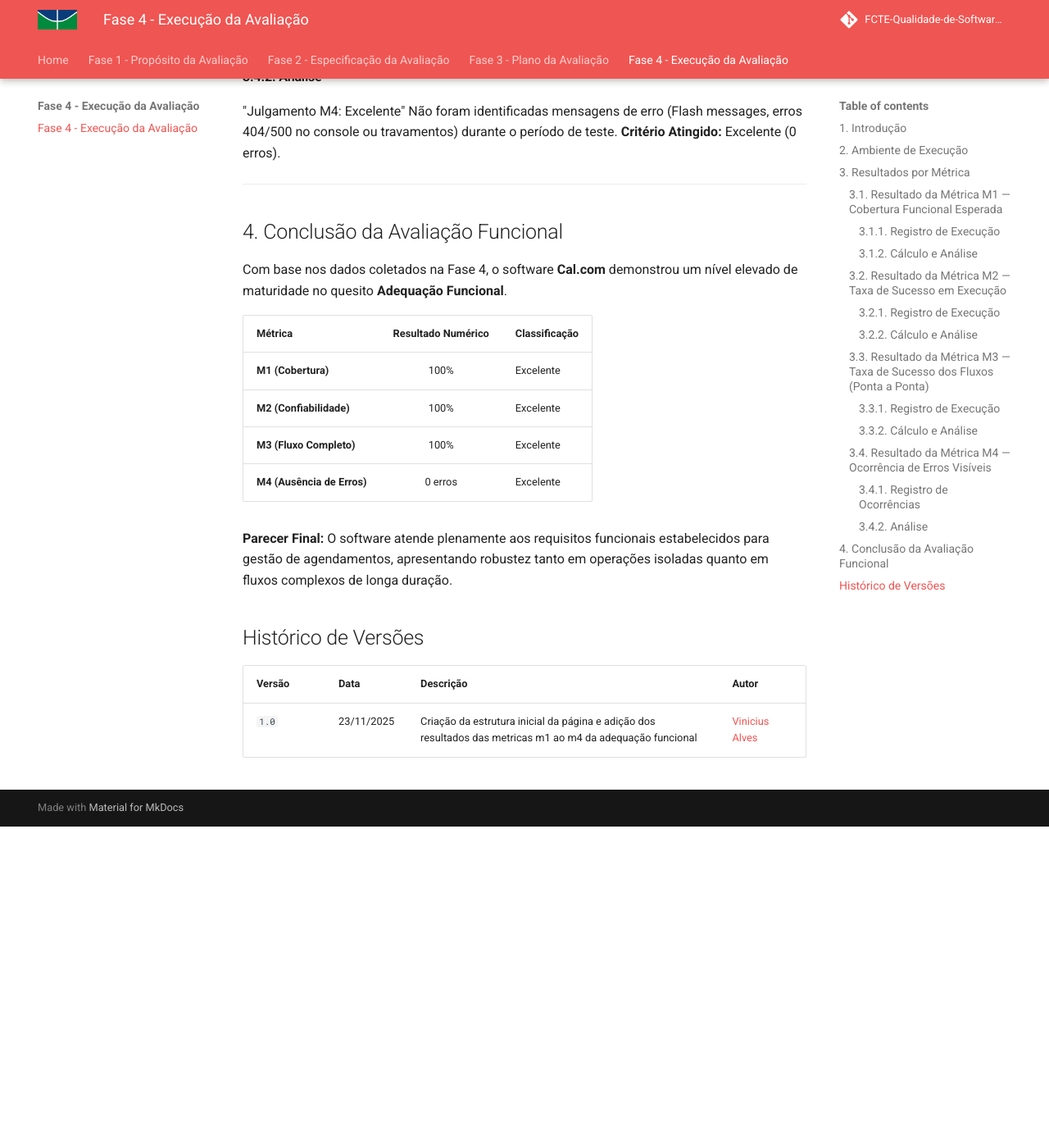
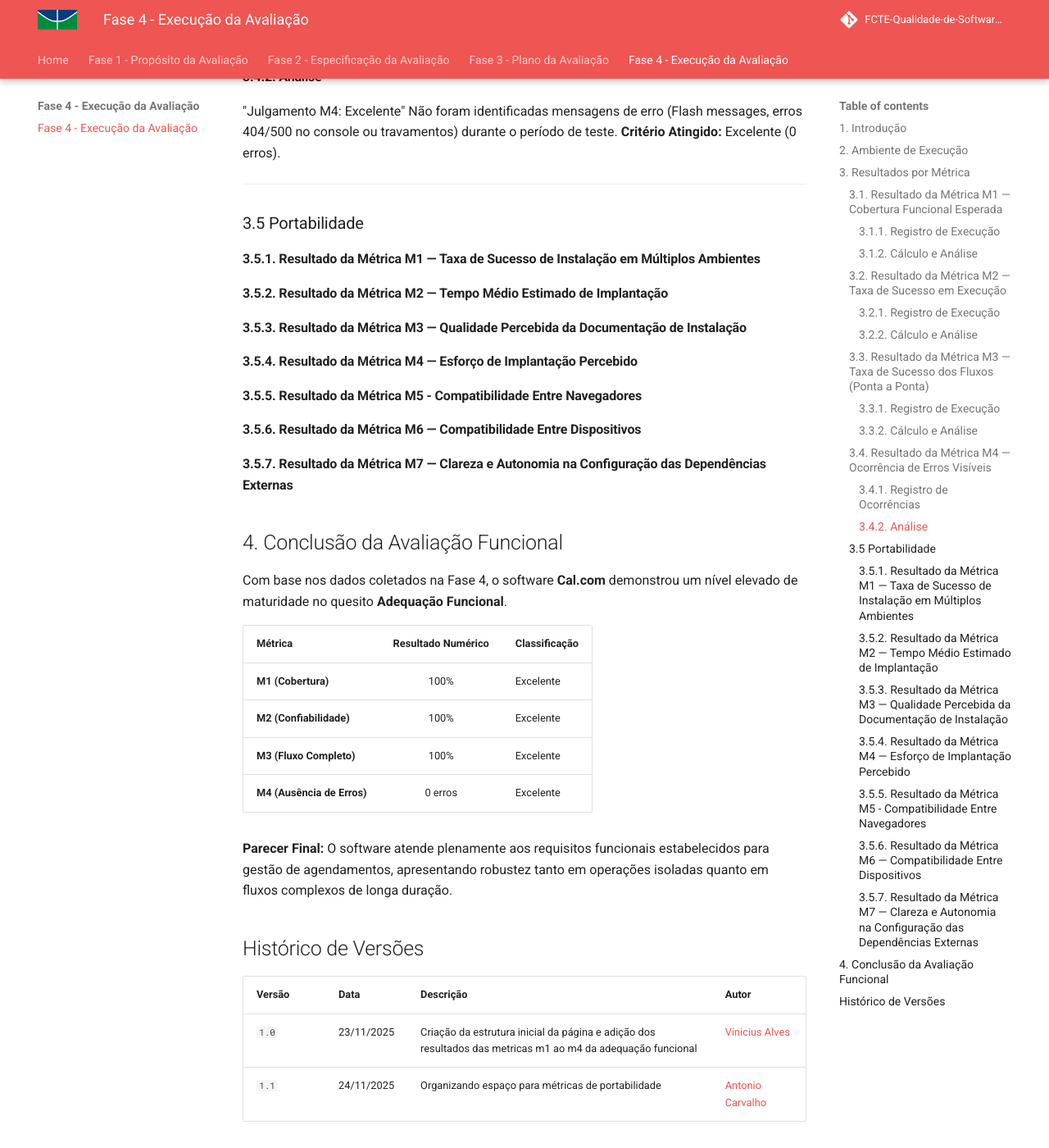
Before and after one commit to FCTE-Qualidade-de-Software-1/2025-2_T01_HEDDY-LAMAR, an MkDocs documentation site: the page built from docs/fase_4/index.md, in a window 1280 px wide and 1400 px high, scrolled down 3378 px. Shown: the whole window at 82% size. Built offline with MkDocs 1.6.1 and Material for MkDocs 9.7.7, drawn with Linux system fonts in a browser that asks for light colours; comment, search, counter and statistics services are not loaded; before the commit the page ends 4386 px from its top, so only the background shows below that.

Commit message:
Organização de página.

```diff
--- a/docs/fase_4/index.md
+++ b/docs/fase_4/index.md
@@ -119,6 +119,22 @@ Durante a execução dos testes funcionais e de fluxo (totalizando mais de 8 int
 
 ---
 
+### 3.5 Portabilidade
+
+#### 3.5.1. Resultado da Métrica M1 — Taxa de Sucesso de Instalação em Múltiplos Ambientes
+
+#### 3.5.2. Resultado da Métrica M2 — Tempo Médio Estimado de Implantação
+
+#### 3.5.3. Resultado da Métrica M3 — Qualidade Percebida da Documentação de Instalação
+
+#### 3.5.4. Resultado da Métrica M4 — Esforço de Implantação Percebido
+
+#### 3.5.5. Resultado da Métrica M5 - Compatibilidade Entre Navegadores
+
+#### 3.5.6. Resultado da Métrica M6 — Compatibilidade Entre Dispositivos
+
+#### 3.5.7. Resultado da Métrica M7 — Clareza e Autonomia na Configuração das Dependências Externas
+
 ## 4. Conclusão da Avaliação Funcional
 
 Com base nos dados coletados na Fase 4, o software **Cal.com** demonstrou um nível elevado de maturidade no quesito **Adequação Funcional**.
@@ -137,3 +153,4 @@ Com base nos dados coletados na Fase 4, o software **Cal.com** demonstrou um ní
 | Versão | Data       | Descrição                                                               | Autor                               |
 | :----- | :--------- | :---------------------------------------------------------------------- | :---------------------------------- |
 | `1.0`  | 23/11/2025 | Criação da estrutura inicial da página e adição dos resultados das metricas m1 ao m4 da adequação funcional| [Vinicius Alves](https://github.com/Vinialves2020) |
+| `1.1`  | 24/11/2025 | Organizando espaço para métricas de portabilidade | [Antonio Carvalho](https://github.com/antonioscarvalho) |
```
